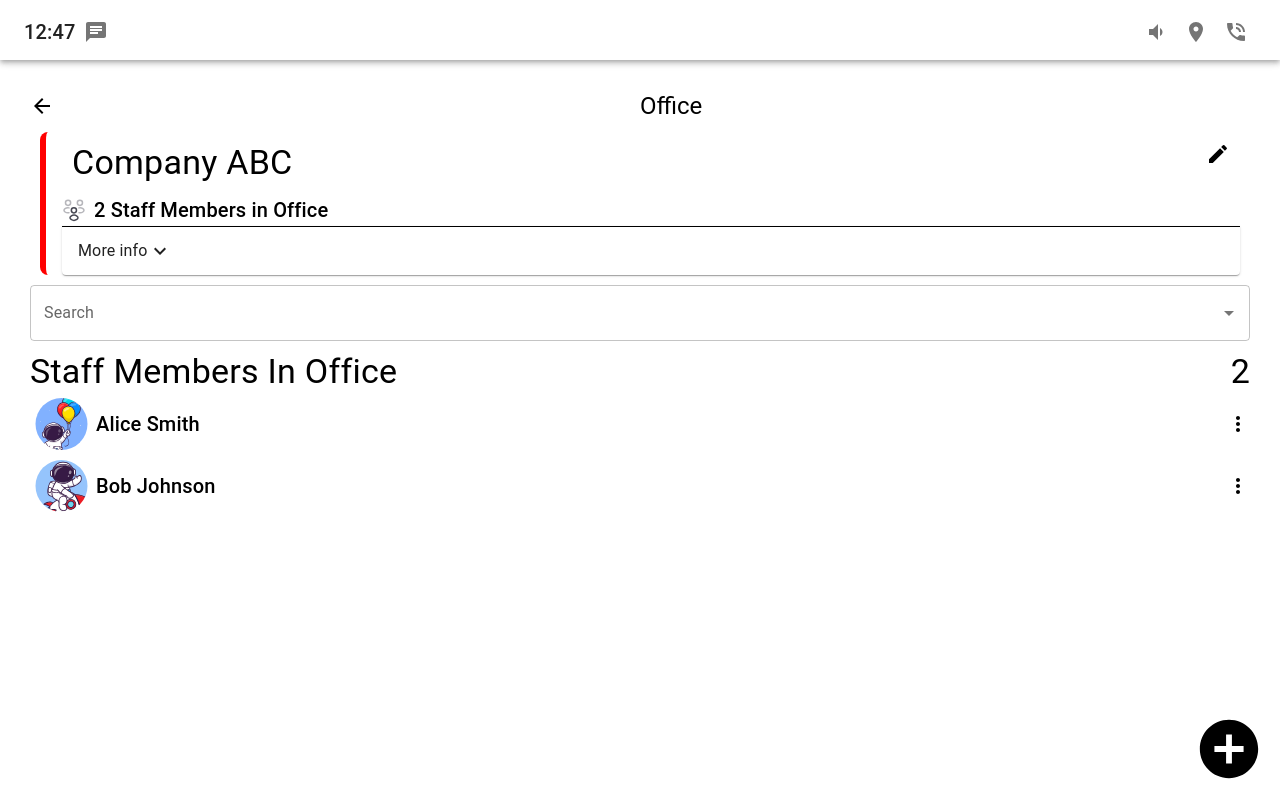
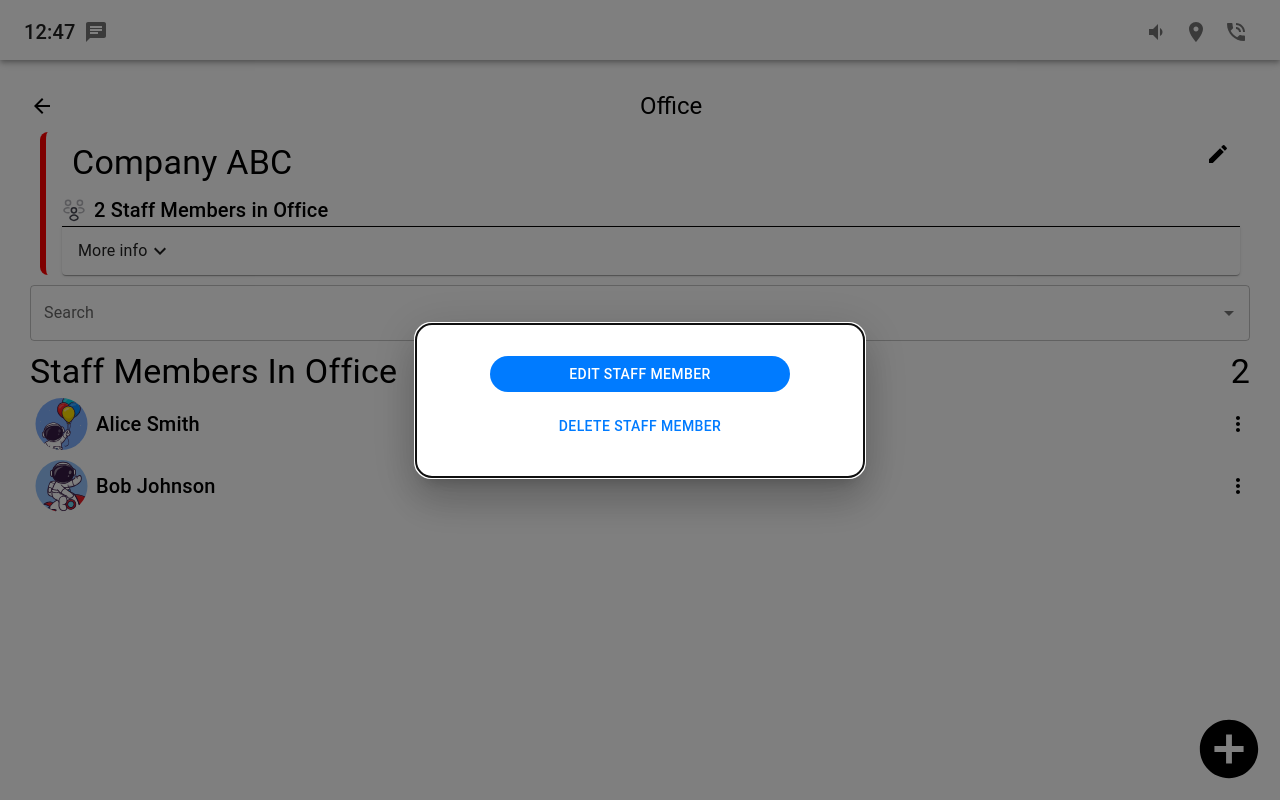
Before and after one commit to Elsa-Mari1/office-spaces, a React (Create React App) app: page /office/1 in a window 1280 px wide. Both pictures are taken after a click on the icon 1238 px from the left and 485 px from the top of the page. Built offline with nearby package versions, Linux system fonts and the light colour scheme.

Commit message:
Added edit popup modal and delete modal and added functionality to the delete modal

```diff
--- /dev/null
+++ b/src/components/EditDeleteStaffMemberModal.js
@@ -0,0 +1,181 @@
+import React, { useState, useEffect } from "react";
+import { Typography, IconButton } from "@mui/material";
+import Grid from "@mui/material/Grid";
+import Box from "@mui/material/Box";
+import Modal from "@mui/material/Modal";
+import Button from "@mui/material/Button";
+import HighlightOffIcon from "@mui/icons-material/HighlightOff";
+import TextField from "@mui/material/TextField";
+import { styled } from "@mui/material/styles";
+import ArrowBackIcon from "@mui/icons-material/ArrowBack";
+// Custom styling for the Button component
+const CustomButton = styled(Button)({
+  backgroundColor: "#007bff",
+  color: "white",
+  borderRadius: "20px",
+  width: "300px",
+  "&:hover": {
+    backgroundColor: "#808080",
+  },
+});
+const CustomButtonDel = styled(Button)({
+  backgroundColor: "red", // Example background color
+  color: "white", // Example text color
+  borderRadius: "20px", // Set the border radius
+  width: "300px", // Set the width
+  "&:hover": {
+    backgroundColor: "#808080", // Example hover background color
+  },
+});
+const CustomButtonOpposite = styled(Button)({
+  backgroundColor: "white",
+  color: "#007bff",
+  borderRadius: "20px",
+  width: "300px",
+  "&:hover": {
+    backgroundColor: "#808080",
+  },
+});
+
+const EditDeleteStaffMemberModal = ({
+  isOpen,
+  onClose,
+  onDeleteMember,
+  currentMember,
+}) => {
+  const [currentPage, setCurrentPage] = useState(1);
+  const handleEditClick = () => {
+    setCurrentPage(3); // Move to the second page
+  };
+  const handleDeleteClick = () => {
+    setCurrentPage(2); // Move to the 1st page
+  };
+
+  const handleBackPage = () => {
+    setCurrentPage(1); // Move to the 1st page
+  };
+
+  const handleBackdropClick = () => {
+    setCurrentPage(1);
+    onClose(); // Close the modal
+  };
+
+  const handlDeleteMember = () => {
+    // Pass new member data to parent component
+    onDeleteMember(currentMember);
+
+    // Close the modal
+    onClose();
+    //set modal page to one
+    setCurrentPage(1);
+  };
+
+  return (
+    <Modal
+      open={isOpen}
+      onClose={onClose}
+      aria-labelledby="modal-modal-title"
+      aria-describedby="modal-modal-description"
+      slotProps={{
+        backdrop: {
+          onClick: handleBackdropClick,
+        },
+      }}
+      sx={{
+        display: "flex",
+        alignItems: "center",
+        justifyContent: "center",
+      }}
+    >
+      <Box
+        sx={{
+          bgcolor: "white",
+          boxShadow: 24,
+          p: 4,
+          borderRadius: 4,
+          maxWidth: "30%", // Set maximum width for the modal
+        }}
+      >
+        <Grid container spacing={2} alignItems="center">
+          {currentPage === 1 && (
+            <>
+              <Grid
+                item
+                xs={12}
+                sx={{
+                  justifyContent: "center",
+                  alignItems: "center",
+                  display: "flex",
+                  paddingTop: "5px",
+                }}
+              >
+                <CustomButton onClick={handleEditClick}>
+                  EDIT STAFF MEMBER
+                </CustomButton>
+              </Grid>
+              <Grid
+                item
+                xs={12}
+                sx={{
+                  justifyContent: "center",
+                  alignItems: "center",
+                  display: "flex",
+                  paddingTop: "5px",
+                }}
+              >
+                <CustomButtonOpposite onClick={handleDeleteClick}>
+                  DELETE STAFF MEMBER
+                </CustomButtonOpposite>
+              </Grid>
+            </>
+          )}
+          {currentPage === 2 && (
+            <>
+              <Grid container item xs={12} alignItems="center">
+                <Grid item xs={9} display="inline-flex">
+                  <ArrowBackIcon
+                    onClick={handleBackPage}
+                    sx={{ cursor: "pointer" }}
+                  />
+                  <Typography variant="h5">
+                    Are You Sure You Want To Delete Staff Member?
+                  </Typography>
+                </Grid>
+              </Grid>
+              <Grid
+                item
+                xs={12}
+                sx={{
+                  justifyContent: "center",
+                  alignItems: "center",
+                  display: "flex",
+                  paddingTop: "5px",
+                }}
+              >
+                <CustomButtonDel onClick={handlDeleteMember}>
+                  DELETE MEMBER
+                </CustomButtonDel>
+              </Grid>
+              <Grid
+                item
+                xs={12}
+                sx={{
+                  justifyContent: "center",
+                  alignItems: "center",
+                  display: "flex",
+                  paddingTop: "5px",
+                }}
+              >
+                <CustomButtonOpposite onClick={handleBackdropClick}>
+                  KEEP MEMBER
+                </CustomButtonOpposite>
+              </Grid>
+            </>
+          )}
+        </Grid>
+      </Box>
+    </Modal>
+  );
+};
+
+export default EditDeleteStaffMemberModal;
--- a/src/components/NewStaffmemberModal.js
+++ b/src/components/NewStaffmemberModal.js
@@ -1,8 +1,9 @@
-import React, { useState } from "react";
+import React, { useState, useEffect } from "react";
 import { Typography, IconButton } from "@mui/material";
 import Grid from "@mui/material/Grid";
 import Box from "@mui/material/Box";
 import Modal from "@mui/material/Modal";
+// import Backdrop from "@mui/material/Backdrop";
 import Button from "@mui/material/Button";
 import HighlightOffIcon from "@mui/icons-material/HighlightOff";
 import TextField from "@mui/material/TextField";
@@ -29,6 +30,18 @@ const NewStaffmemberModal = ({
   const [firstName, setFirstName] = useState("");
   const [lastName, setLastName] = useState("");
   const [selectedAvatar, setSelectedAvatar] = useState(null);
+  useEffect(() => {
+    if (selectedAvatar === null) {
+      // Remove the border around the avatar when selectedAvatar is null
+      // Perform any cleanup here
+      console.log("avatar is null");
+    }
+  }, [selectedAvatar]);
+
+  const handleBackdropClick = () => {
+    setCurrentPage(1);
+    onClose(); // Close the modal
+  };
 
   const handleAddMember = () => {
     // Check if all required fields are filled
@@ -85,6 +98,11 @@ const NewStaffmemberModal = ({
       onClose={onClose}
       aria-labelledby="modal-modal-title"
       aria-describedby="modal-modal-description"
+      slotProps={{
+        backdrop: {
+          onClick: handleBackdropClick,
+        },
+      }}
       sx={{
         display: "flex",
         alignItems: "center",
--- a/src/components/Office.js
+++ b/src/components/Office.js
@@ -12,15 +12,21 @@ import AddCircleIcon from "@mui/icons-material/AddCircle";
 import ArrowBackIcon from "@mui/icons-material/ArrowBack";
 import { useNavigate } from "react-router-dom";
 import NewStaffmemberModal from "./NewStaffmemberModal";
+import EditStaffMemberModal from "./EditStaffMemberModal";
+import EditDeleteStaffMemberModal from "./EditDeleteStaffMemberModal";
 
 const Office = () => {
   const { companyId } = useParams();
   const [isModalOpen, setIsModalOpen] = useState(false);
+  const [isEditModalOpen, setIsEditModalOpen] = useState(false);
   const [members, setMembers] = useState(companyDetails[companyId].members);
   const openModal = () => setIsModalOpen(true);
   const closeModal = () => setIsModalOpen(false);
+  const openEditModal = () => setIsEditModalOpen(true);
+  const closeEditModal = () => setIsEditModalOpen(false);
   const navigate = useNavigate();
   const [selectedAvatar, setSelectedAvatar] = useState(null);
+  const [selectedMember, setSelectedMember] = useState(null);
 
   const handleModalClose = () => {
     // Reset the selectedAvatar state to null when the modal is closed
@@ -35,6 +41,16 @@ const Office = () => {
     // Update the members array of the corresponding company using companyId
     companyDetails[companyId].members.push(newMember);
     setMembers([...members, newMember]);
+  };
+
+  const handleDeleteMember = (delMember) => {
+    const updatedMembers = members.filter(
+      (member) => member.name !== delMember
+    );
+
+    companyDetails[companyId].members = updatedMembers;
+
+    setMembers(updatedMembers);
   };
 
   // Use companyId to retrieve company details from companyData
@@ -78,6 +94,14 @@ const Office = () => {
           options={selectedCompany.members.map((member) => member.name)}
           sx={{ width: "100%", marginBottom: "10px" }}
           renderInput={(params) => <TextField {...params} label="Search" />}
+          onChange={(event, value) => {
+            if (value) {
+              // Perform action when an option is selected
+              openEditModal();
+              setSelectedMember(value);
+              console.log("Option selected:", value);
+            }
+          }}
         />
       </Grid>
       <Grid container item xs={12} alignItems="center">
@@ -107,7 +131,14 @@ const Office = () => {
 
           {/* Right-aligned icons */}
           <Grid item xs={6} container justifyContent="flex-end">
-            <MoreVertIcon />
+            <MoreVertIcon
+              sx={{ cursor: "pointer" }}
+              onClick={() => {
+                openEditModal();
+                setSelectedMember(member.name);
+                console.log("3 dotsButton clicked!");
+              }}
+            />
           </Grid>
         </Grid>
       ))}
@@ -117,11 +148,9 @@ const Office = () => {
           bottom: 16,
           right: 16,
           fontSize: 70, // Adjust the size of the icon as needed
-          //   color: "primary.contrastText", // Use the primary color for the icon
           cursor: "pointer", // Show pointer cursor on hover
         }}
         onClick={() => {
-          // Add your onClick logic here
           openModal();
           console.log("Button clicked!");
         }}
@@ -132,6 +161,12 @@ const Office = () => {
         handleModalClose={handleModalClose}
         onAddMember={handleAddMember}
       />
+      <EditDeleteStaffMemberModal
+        isOpen={isEditModalOpen}
+        onClose={closeEditModal}
+        onDeleteMember={handleDeleteMember}
+        currentMember={selectedMember}
+      />
     </Box>
   );
 };
```
